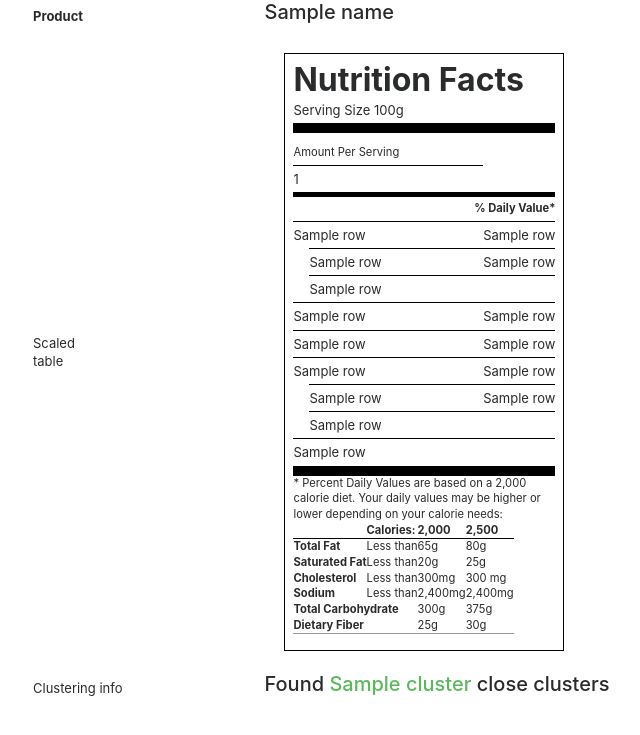
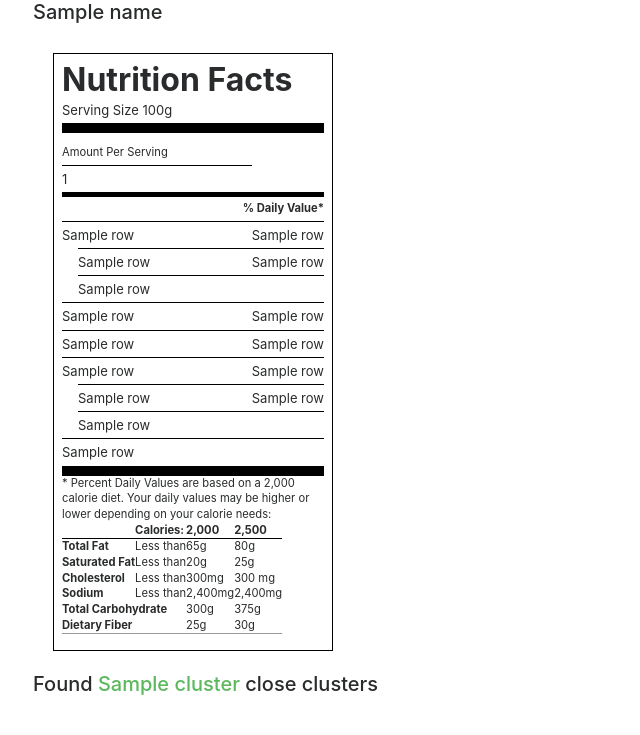
Before and after one commit to leoEspin/webapp_insight, a Flask app: template templates/calculate.html.j2 in a window 1280 px wide. Shown: the top 735 px of the page, without its empty margins (53-693 px from the left). Run offline with Flask 2, Linux system fonts and the light colour scheme; the template is opened without the code that fills it: most values are stand-ins (such as "Sample title", 1, 10 or a date in 2020); parts of the project's set-up code (start-up, migrations or seed data) failed here and were passed over; some libraries are stand-ins or nearby versions.

Commit message:
output appearance

```diff
--- a/templates/calculate.html.j2
+++ b/templates/calculate.html.j2
@@ -6,19 +6,16 @@
 
 <table style="width:100%">
   <tr>
-    <th align="center">Product</th>
     {% for i in names %}
         <th align="right"><h5>{{i}}</h5></th>
     {% endfor %}
   </tr>
   <tr>
-    <td> Scaled </br>table</td>
     {% for index, row in nutrients.iterrows() %}
         <td>{% include './nfactsTable.html' %}</td>
     {% endfor %}
   </tr>
   <tr>
-    <td> Clustering info</td>
     {% for i in clusters %}
         <td><h5>Found <span class="text-success">{{i}}</span> close clusters</h5></td>
     {% endfor %}
```
